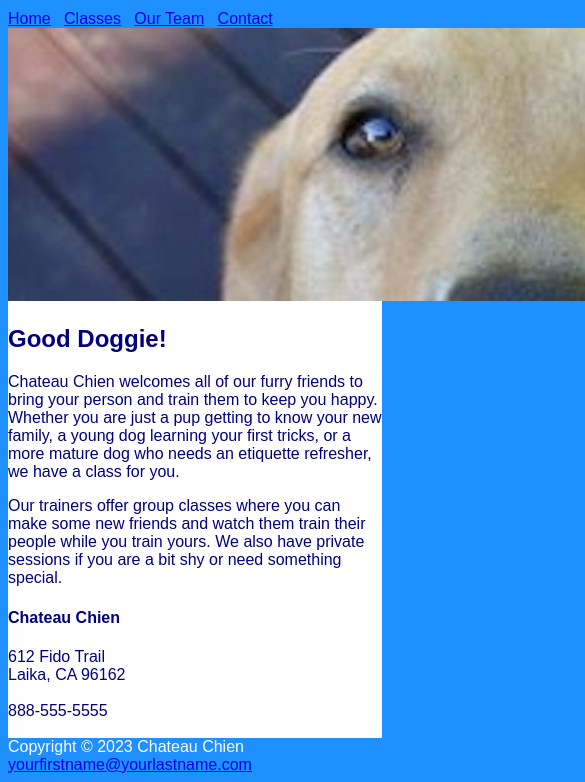
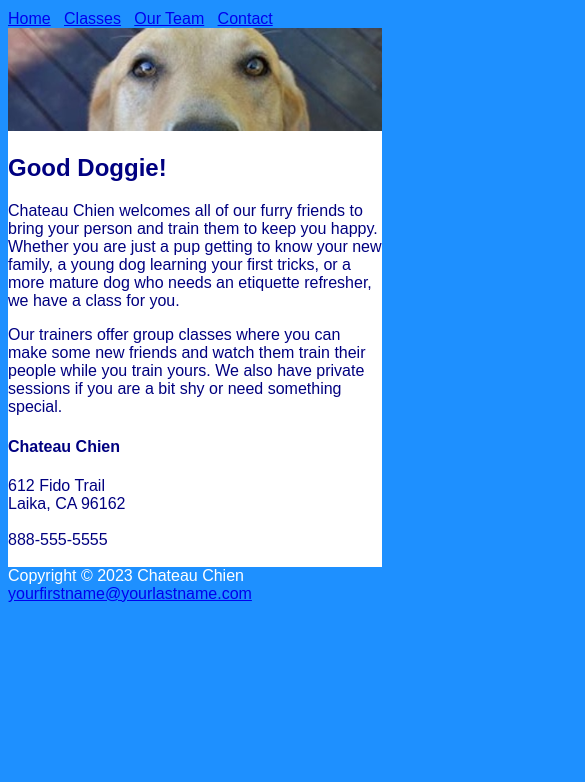
Before and after one commit to ColinMClarke/chateauChienDogTraining, a plain HTML site: page index.html in a window 390 px wide. Shown: the part 71-853 px from the top of the page, 585 px wide, since content can reach past the window. Drawn offline with Linux system fonts and the light colour scheme.

Commit message:
added responsive image scaling

```diff
--- a/styleSheets/chateau.css
+++ b/styleSheets/chateau.css
@@ -13,9 +13,12 @@ main {
     background-color: white; /* Determines the main content section's color */
     color: navy; /* Determines the main content section's text color */
 }
+img { /* This section scales the images down to screen size and up to their max size. */
+    width: 100%;
+    height: auto;
+}
 @media screen and (min-width: 768px) { /* The following section defines responsive styling for screens that reach or exceed 768 pixels (desktops, laptops and most tablets). */
     body {
-
         background-color: lightskyblue;
         color: navy;
         font-family: Georgia, 'Times New Roman', Times, serif;
```
